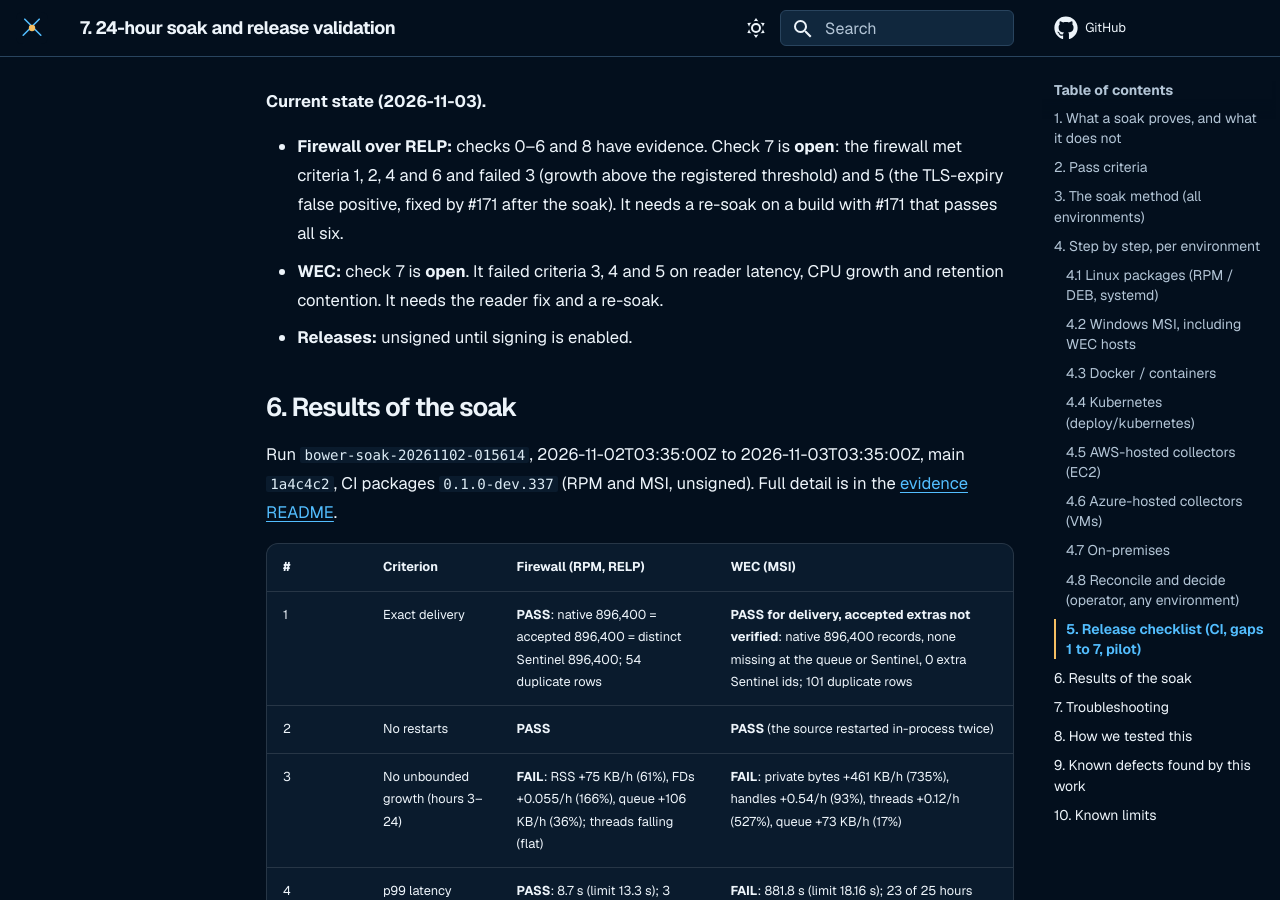
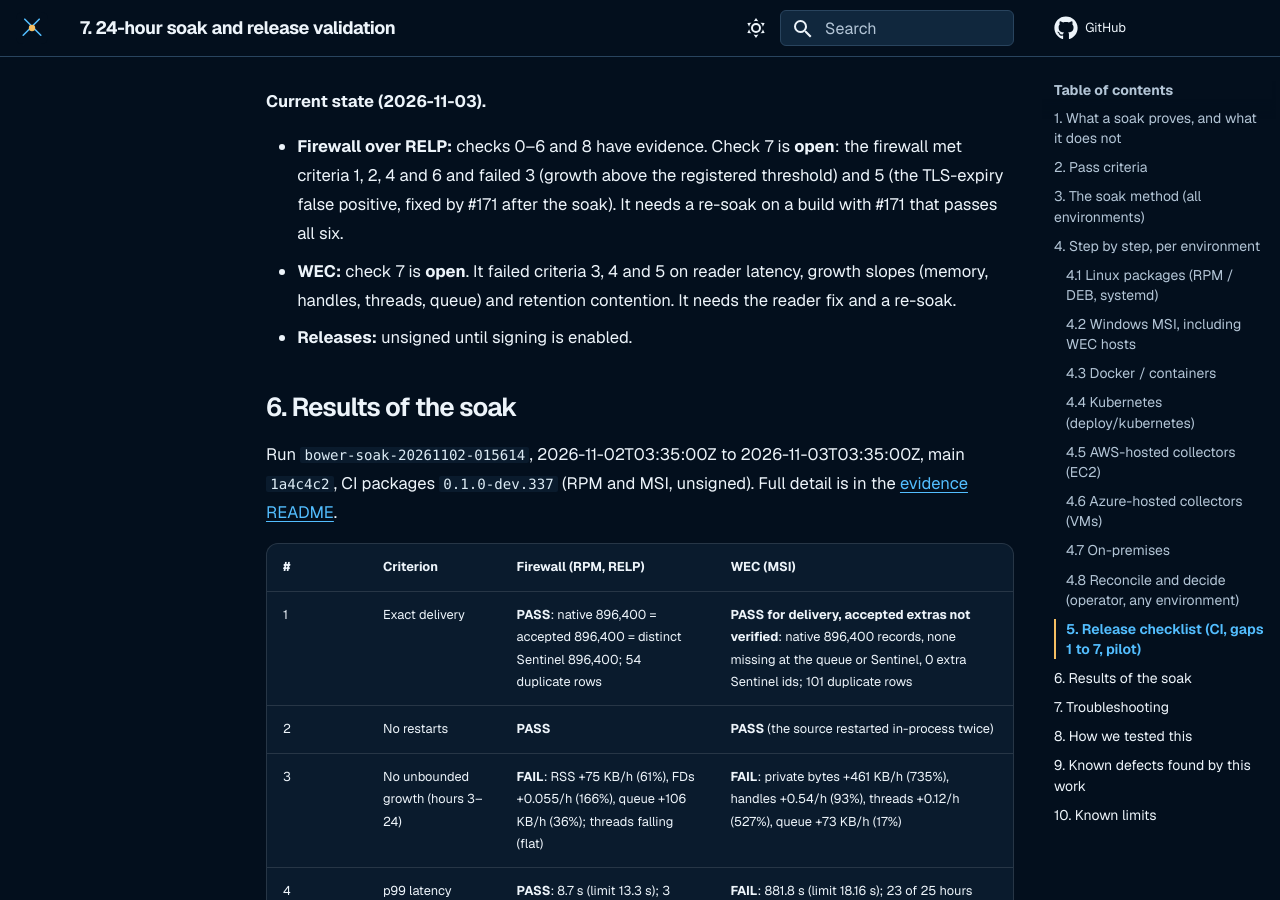
Before and after one commit to jusso-dev/Bower, an MkDocs documentation site: the page built from docs/production-readiness/07-soak-and-release-validation.md, in a window 1280 px wide and 900 px high, scrolled down 9836 px. Built offline with MkDocs 1.6.1 and Material for MkDocs 9.7.7, drawn with Linux system fonts in a browser that asks for light colours.

Commit message:
Soak docs: council round 2 wording (WEC growth slopes, 0-based CPU hour)
Co-Authored-By: Claude Opus 5.5 <noreply@anthropic.com>

```diff
--- a/docs/production-readiness/07-soak-and-release-validation.md
+++ b/docs/production-readiness/07-soak-and-release-validation.md
@@ -360,8 +360,9 @@ still applies.
   met criteria 1, 2, 4 and 6 and failed 3 (growth above the registered threshold) and 5 (the
   TLS-expiry false positive, fixed by #171 after the soak). It needs a re-soak on a build with
   #171 that passes all six.
-- **WEC:** check 7 is **open**. It failed criteria 3, 4 and 5 on reader latency, CPU growth and
-  retention contention. It needs the reader fix and a re-soak.
+- **WEC:** check 7 is **open**. It failed criteria 3, 4 and 5 on reader latency, growth slopes
+  (memory, handles, threads, queue) and retention contention. It needs the reader fix and a
+  re-soak.
 - **Releases:** unsigned until signing is enabled.
 
 ## 6. Results of the soak
```
Also changed, not shown: docs/evidence/soak-20261102-015614/README.md (+1 -1 lines).
